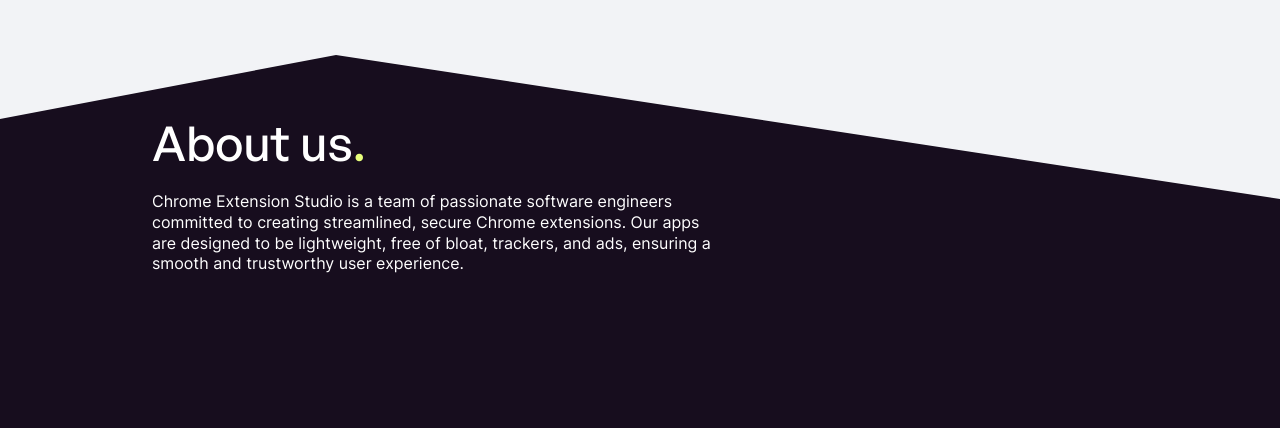
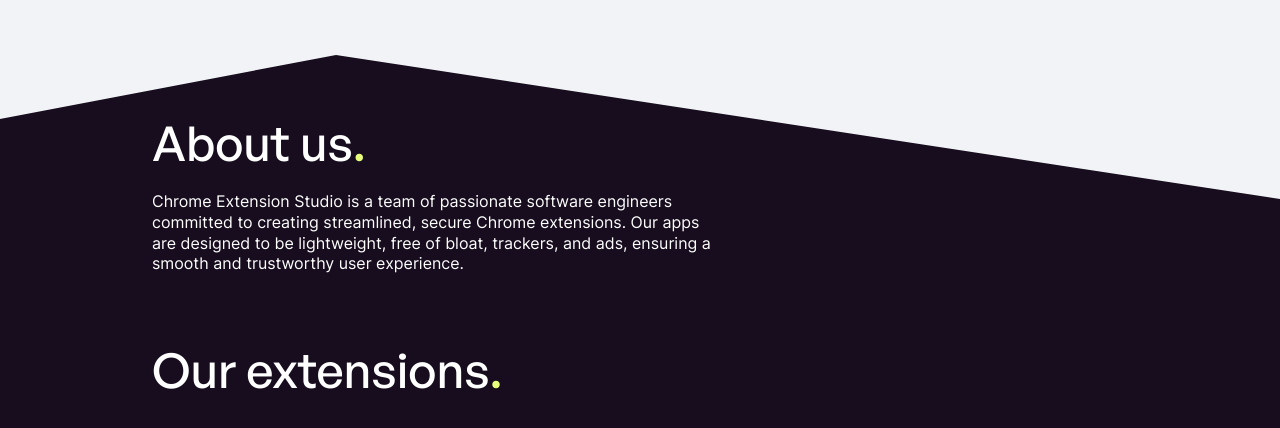
Before and after one commit to SamSeabourn/chrome-extension-studio, a SvelteKit app: page / in a window 1280 px wide. Shown: the part 617-1045 px from the top of the page. Built offline with nearby package versions, Linux system fonts and the light colour scheme.

Commit message:
chore(routes): update page

```diff
--- a/src/routes/+page.svelte
+++ b/src/routes/+page.svelte
@@ -1,4 +1,5 @@
 <script>
+	import AirGap from '../components/AirGap.svelte';
 	import ContentPadding from '../components/ContentPadding.svelte';
 	import ContentPanel from '../components/ContentPanel.svelte';
 	import HeroPanel from '../components/HeroPanel.svelte';
@@ -16,7 +17,11 @@
 	<ContentPadding>
 		<Title>About us</Title>
 		<Paragraph>
-			Chrome Extension Studio is a team of passionate software engineers committed to creating streamlined, secure Chrome extensions. Our apps are designed to be lightweight, free of bloat, trackers, and ads, ensuring a smooth and trustworthy user experience.
+			Chrome Extension Studio is a team of passionate software engineers committed to creating
+			streamlined, secure Chrome extensions. Our apps are designed to be lightweight, free of bloat,
+			trackers, and ads, ensuring a smooth and trustworthy user experience.
 		</Paragraph>
+		<AirGap />
+		<Title>Our extensions</Title>
 	</ContentPadding>
 </ContentPanel>
```
